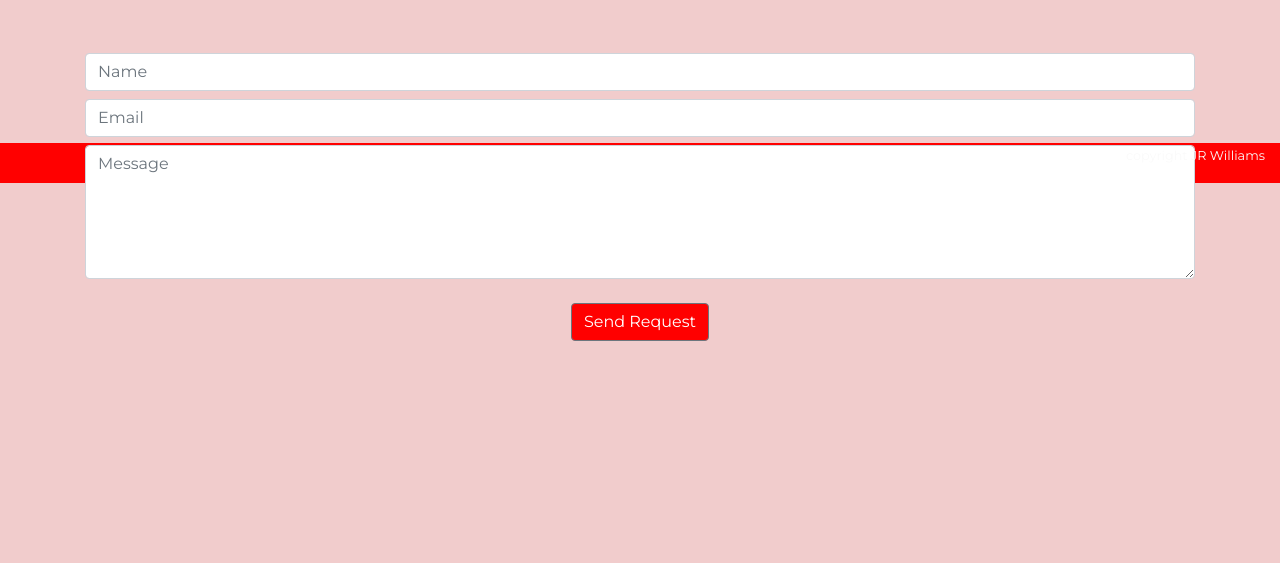
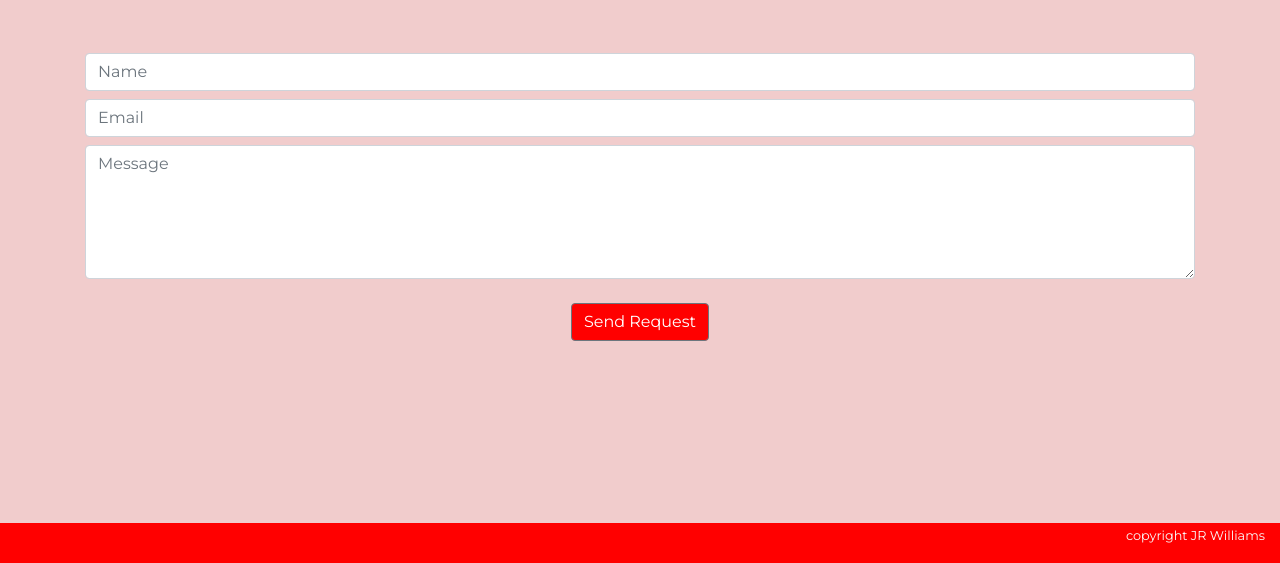
Before and after one commit to JonWil91/Travel-Canada, a plain HTML site: page contact.html in a window 1280 px wide. Shown: the part 237-800 px from the top of the page. Drawn offline with nearby package versions, Linux system fonts and the light colour scheme.

Commit message:
Fixed footer to stay on bottom on contact page

```diff
--- a/contact.html
+++ b/contact.html
@@ -59,8 +59,9 @@
         </div>
         <!-- /contact form -->
 
+
         <!-- footer -->
-        <div class="container-fluid footer">
+        <div class="container-fluid footer-contact">
             <div class="row">
                 <div class="col-12">
                     <p class="float-right"><small>copyright JR Williams</small></p>
--- a/css/style.css
+++ b/css/style.css
@@ -228,7 +228,7 @@ button {
 /* Contact */
 
 .contact-box {
-    height: 50px;
+    height: 100%;
 }
 
 .contact-button {
```
Also changed, not shown: info.html (+8 -2 lines).
